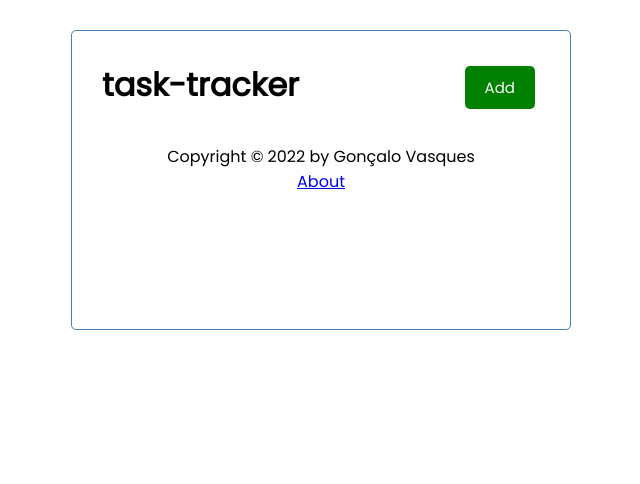
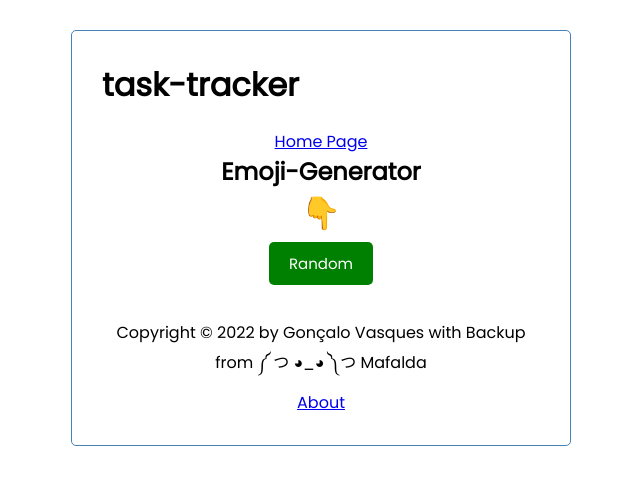
Before and after one commit to Gonzaky/First-Angular-Project, an Angular app: page /emoji in a window 1280 px wide. Before the commit this address led to /. Shown: the top 484 px of the page, without its empty margins (319-959 px from the left). Built offline with nearby package versions, Linux system fonts and the light colour scheme.

Commit message:
added emoji generator

```diff
--- a/db.json
+++ b/db.json
@@ -19,11 +19,32 @@
       "reminder": false
     }
   ],
-  "products": [
+  "emoji": [
     {
-      "id": "test1",
-      "text": "these collections work as directories on the website example: localhost:5000/products",
-      "text2": " the first collection here is  localhost:5000/Tasks"
+      "id": 1,
+      "text": [
+        "😊",
+        "😂",
+        "🤣",
+        "😃",
+        "😎",
+        "🤗",
+        "🥰",
+        "🙄",
+        "😏",
+        "😣",
+        "😥",
+        "😮",
+        "😛",
+        "😌",
+        "😴",
+        "🥱",
+        "😫",
+        "😪",
+        "😯",
+        "🤐",
+        "😜"
+      ]
     }
   ]
 }
--- a/src/app/Task.ts
+++ b/src/app/Task.ts
@@ -7,3 +7,7 @@ export interface Task {
   day: string;
   reminder: boolean;
 }
+export interface Emoji {
+  id:number;
+ text: string[];
+}
--- a/src/app/components/button/button.component.ts
+++ b/src/app/components/button/button.component.ts
@@ -23,4 +23,6 @@ onClick(){
 // IMPORTANT NOTE : this component is a custom button with simply an eventEmitter
 // which means this component can be used on any other components that want a button with an onClick!
 // with this component we don't need to rewrite an onclick every single time on every component
-// if we wanted another button equal to this one
+// if we wanted another button equal to this one,
+// with this custom button the text inside and the color or styles is given as props later
+// on the html tag where it's being used in the parent component
--- /dev/null
+++ b/src/app/components/emoji/emoji.component.css
@@ -0,0 +1,3 @@
+.emoji-container{
+  text-align: center;
+}
--- /dev/null
+++ b/src/app/components/emoji/emoji.component.html
@@ -0,0 +1,6 @@
+<div class="emoji-container">
+  <a routerLink="/">Home Page</a>
+  <h2>Emoji-Generator</h2>
+  <h1>{{this.random.length ? this.random : "👇"}}</h1>
+  <app-button color="green" text="Random" (btnClick)="generateEmoji()"></app-button>
+</div>
--- /dev/null
+++ b/src/app/components/emoji/emoji.component.ts
@@ -0,0 +1,37 @@
+import {Component, OnInit, Input} from '@angular/core';
+import {Emoji} from "../../Task";
+import {EmojiGeneratorService} from "../../services/emoji-generator.service";
+
+@Component({
+  selector: 'app-emoji',
+  templateUrl: './emoji.component.html',
+  styleUrls: ['./emoji.component.css']
+})
+export class EmojiComponent implements OnInit {
+
+  /*@Input() emoji!: Emoji[]*/
+
+  emojis: Emoji[] = [];
+  random: any = [];
+
+
+  constructor(private emojiGeneratorService: EmojiGeneratorService) {
+
+
+  }
+
+  ngOnInit(): void {}
+
+  public generateEmoji(): void {
+    this.emojiGeneratorService.getEmoji().subscribe({next:data => {
+       /* console.log('agora sim', data);*/
+        this.random = data[0].text[Math.floor((Math.random()*data[0].text.length))];
+        /*console.log('log do random', this.random);*/
+
+      }})
+
+  }
+
+
+
+}
--- a/src/app/components/footer/footer.component.html
+++ b/src/app/components/footer/footer.component.html
@@ -1,5 +1,5 @@
-<footer *ngIf="showFooter('/')">
-  <p>Copyright &copy; 2022 by Gonçalo Vasques</p>
+<footer *ngIf="showFooter('/about')">
+  <p>Copyright &copy; 2022 by Gonçalo Vasques {{showFooter('/')? helpers : null}}</p>
   <a routerLink="/about"> About</a>
 </footer>
 
--- a/src/app/components/footer/footer.component.ts
+++ b/src/app/components/footer/footer.component.ts
@@ -8,12 +8,15 @@ import {Router} from "@angular/router";
 })
 export class FooterComponent implements OnInit {
 
+  helpers:string= 'with Backup from ༼ つ ◕_◕ ༽つ Mafalda'
+
   constructor(private router:Router) { }
 
   ngOnInit(): void {
   }
 showFooter(route: string){
-    return this.router.url === route; // gives true of false value
+
+    return this.router.url !== route; // gives true of false value
   // if argument we give example showFooter('/') it's going to do:
   //  if "this.router.url" that is the current url '/'  is === to argument we provided '/' from showFooter('/') return true
   // i.e.  if '/' === '/about' return false
--- a/src/app/components/header/header.component.html
+++ b/src/app/components/header/header.component.html
@@ -1,6 +1,7 @@
 
 <header>
 <h1>{{title}}</h1>
+  <a routerLink="/emoji" *ngIf="hasRoute('/')">Emojis</a>
   <app-button
     color="{{showAddTask ? 'red' : 'green'}}"
     text="{{showAddTask ? 'Close' : 'Add'}}"
@@ -8,4 +9,5 @@
     *ngIf="hasRoute('/')">
 
   </app-button>
+
 </header>
--- /dev/null
+++ b/src/app/services/emoji-generator.service.ts
@@ -0,0 +1,22 @@
+import { Injectable } from '@angular/core';
+import {Emoji} from "../Task";
+import {Observable} from "rxjs";
+import {HttpClient} from '@angular/common/http';
+
+@Injectable({
+  providedIn: 'root'
+})
+export class EmojiGeneratorService {
+  private apiUrl='http://localhost:5000/emoji';
+
+  getEmoji():Observable<Emoji[]>{
+
+    return this.http.get<Emoji[]>(this.apiUrl)
+
+  }
+
+
+  constructor(private http:HttpClient) {
+
+  }
+}
```
Also changed, not shown: src/app/app.module.ts (+5 -2 lines), src/app/components/about/about.component.html (line endings or trailing spaces), 2 other files (tests, documents, lock files or other folders).
